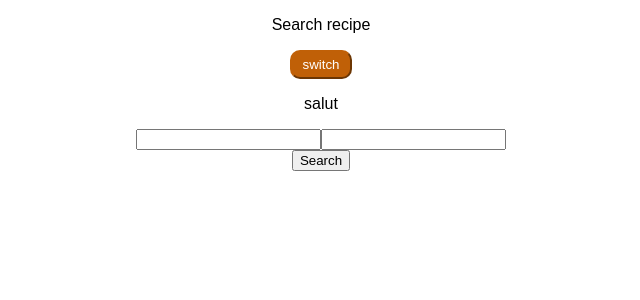
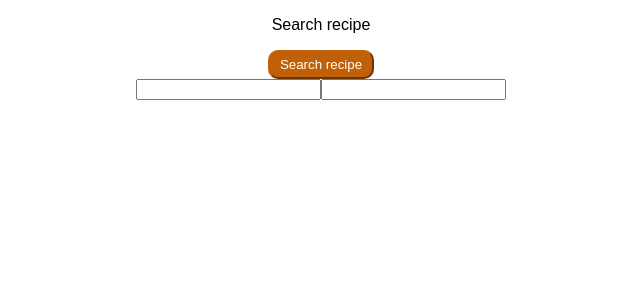
Before and after one commit to roxyoanes/recipe-app, a React (Create React App) app: page / in a window 1280 px wide. Shown: the top 300 px of the page, without its empty margins (319-959 px from the left). Built offline with nearby package versions, Linux system fonts and the light colour scheme; the HTML template or start-up script is replaced by a standard one.

Commit message:
Add new hook

```diff
--- a/src/App.js
+++ b/src/App.js
@@ -10,18 +10,19 @@ const App = () => {
   const [recipeName, setRecipeName] = React.useState("");
   const [inputValue, setInputValue] = React.useState("");
   const [ingredients, setIngredients] = React.useState([]);
+  const [result, setResult] = React.useState([]);
   const [error, setError] = React.useState(null);
 
   const handleSearch = () => {
     if (recipeName && inputValue) {
       recipeApi(recipeName, inputValue).then((data) => {
-        setRecipeName(data);
-        setInputValue(data);
+        setResult(data.results)
       });
-    } else {
-      setRecipeName([]);
-      setInputValue([]);
+    } else{
+      setResult([]);
     }
+
+    setToggle(!toggle);
   };
 
   const handleRecipeName = (e) => {
@@ -30,10 +31,6 @@ const App = () => {
 
   const handleInput = (e) => {
     setInputValue(e.target.value);
-  };
-
-  const toggleComponents = () => {
-    setToggle(!toggle);
   };
 
   const keyPress = (e) => {
@@ -55,11 +52,13 @@ const App = () => {
     <div className="App">
       <p>Search recipe</p>
       <div className="btn-container">
-        <button className="toggle-btn" onClick={toggleComponents}>
-          switch
+        <button className="toggle-btn" onClick={handleSearch}>
+          Search recipe
         </button>
         {toggle ? (
-          <RecipeList />
+          <RecipeList
+            result={result}
+          />
         ) : (
           <Search
             recipeName={recipeName}
--- a/src/Search.js
+++ b/src/Search.js
@@ -1,7 +1,6 @@
 import React from "react";
 
 const Search = ({
-  handleSearch,
   handleRecipeName,
   handleInput,
   recipeName,
@@ -13,7 +12,6 @@ const Search = ({
 }) => {
   return (
     <div>
-      <p>salut</p>
       <div className="search-container">
         <input type="text" onChange={handleRecipeName} value={recipeName} />
         <input
@@ -32,9 +30,6 @@ const Search = ({
             </div>
           ))}
         </div>
-        <button className="search-btn" onClick={handleSearch}>
-          Search
-        </button>
       </div>
     </div>
   );
--- a/src/api.js
+++ b/src/api.js
@@ -1,7 +1,8 @@
 export const recipeApi = async (name, ingredients) => {
   try{
+    let nocors= `https://cors-anywhere.herokuapp.com/`
     const response = await fetch (
-      `http://www.recipepuppy.com/api/?i=${ingredients}&q=${name}`
+      `${nocors}http://www.recipepuppy.com/api/?i=${ingredients}&q=${name}`
     );
     const data = await response.json();
     return data;
```
